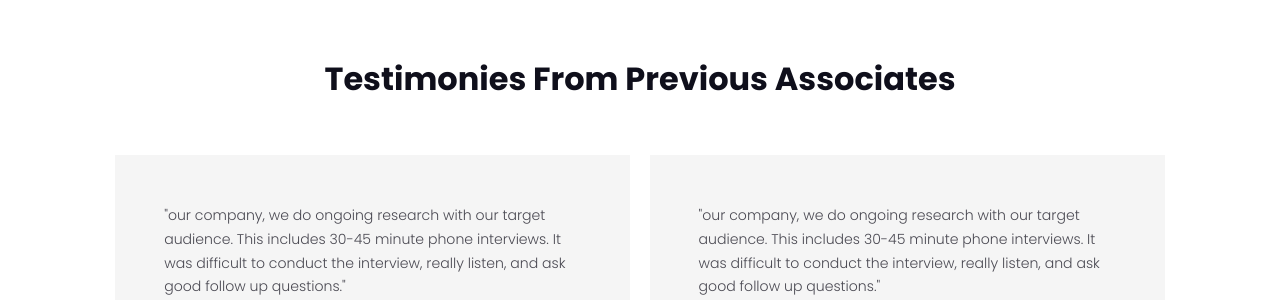
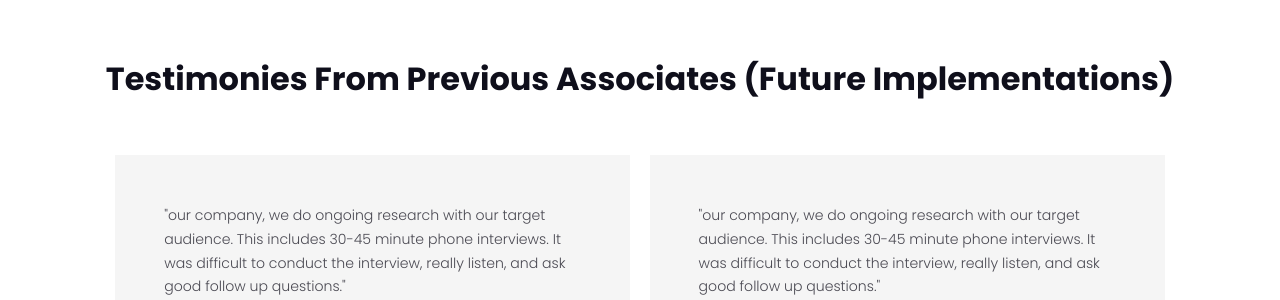
Before and after one commit to Emanconcepcion/html-portfolio, a plain HTML site: page index.html in a window 1280 px wide. Shown: the part 3092-3392 px from the top of the page. Drawn offline with nearby package versions, Linux system fonts and the light colour scheme.

Commit message:
forgot to add labeling on testimonials

```diff
--- a/index.html
+++ b/index.html
@@ -251,7 +251,8 @@
     <!--================== END OF PORTFOLIO =================-->
 
     <section id="testimonials">
-      <h2>Testimonies From Previous Associates</h2>
+      <h2>Testimonies From Previous Associates (Future Implementations)</h2>
+
       <p class="lead">
 
       </p>
```
